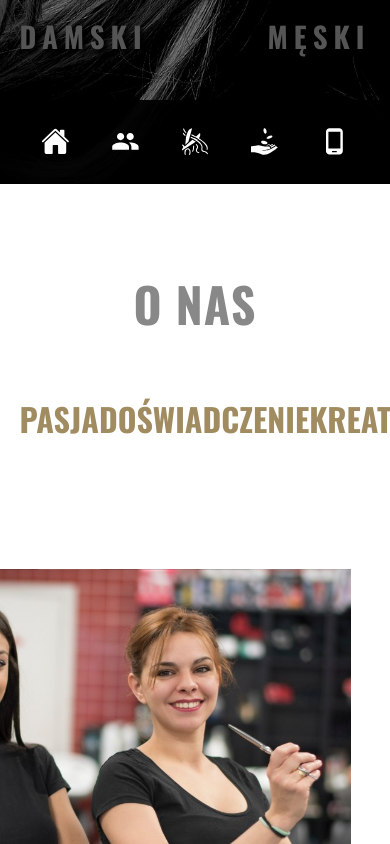
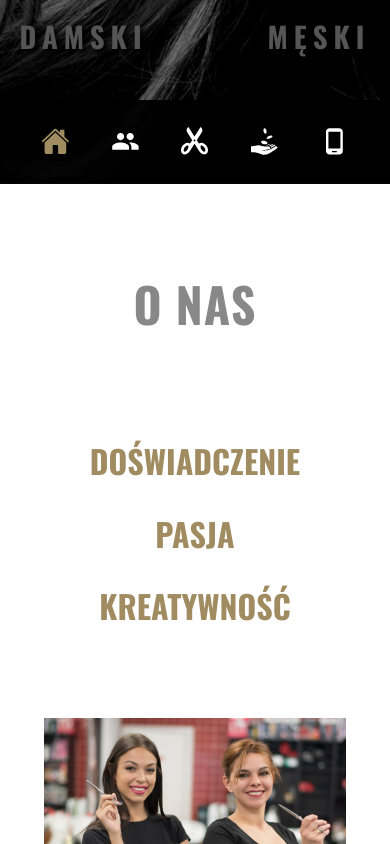
Before and after one commit to Dzarek/fryzjer-iwona, a React (Create React App) app: page / in a window 390 px wide. Shown: the part 660-1504 px from the top of the page. Built offline with nearby package versions, Linux system fonts and the light colour scheme; a web font is replaced by a local one.

Commit message:
mobile view

```diff
--- a/src/App.js
+++ b/src/App.js
@@ -7,7 +7,6 @@ import Home from "./pages/Home";
 import About from "./pages/About";
 import Services from "./pages/Services";
 import Prices from "./pages/Prices";
-import Reviews from "./pages/Reviews";
 import Contact from "./pages/Contact";
 
 function App() {
@@ -18,7 +17,6 @@ function App() {
       <About />
       <Services />
       <Prices />
-      {/* <Reviews /> */}
       <Contact />
       <Footer />
     </div>
--- a/src/components/Footer.js
+++ b/src/components/Footer.js
@@ -4,9 +4,13 @@ import styled from "styled-components";
 const Footer = () => {
   return (
     <Wrapper>
-      <p>
-        &copy; {new Date().getFullYear()} Salon Fryzjerski - Iwona Marzec.
-        Wszelkie prawa zastrzeżone.
+      <p className="desktopFooter">
+        &copy; 2010 - {new Date().getFullYear()} Salon Fryzjerski - Iwona
+        Marzec. Wszelkie prawa zastrzeżone.
+      </p>
+      <p className="mobileFooter">
+        &copy; 2010 - {new Date().getFullYear()} <br /> Salon Fryzjerski - Iwona
+        Marzec. Wszelkie prawa zastrzeżone.
       </p>
     </Wrapper>
   );
@@ -22,10 +26,23 @@ const Wrapper = styled.div`
   font-family: var(--titleFont);
   font-size: 1.3rem;
   color: #fff;
+  text-align: center;
+  .mobileFooter {
+    display: none;
+  }
+  .desktopFooter {
+    display: block;
+  }
   @media screen and (max-width: 800px) {
     margin-bottom: 10vh;
-    height: 12vh;
-    text-align: center;
+    height: 15vh;
+    font-size: 1.1rem;
+    .desktopFooter {
+      display: none;
+    }
+    .mobileFooter {
+      display: block;
+    }
   }
 `;
 
--- a/src/components/MyForm.js
+++ b/src/components/MyForm.js
@@ -199,7 +199,7 @@ class MyForm extends Component {
 
 const Wrapper = styled.div`
   form {
-    width: 35vw;
+    width: 40vw;
     display: flex;
     flex-direction: column;
     justify-content: space-between;
--- a/src/components/Navbar.js
+++ b/src/components/Navbar.js
@@ -5,7 +5,7 @@ import { animateScroll as scroll } from "react-scroll";
 
 import { BsFillArrowUpSquareFill } from "react-icons/bs";
 
-import { GiHairStrands } from "react-icons/gi";
+import { ImScissors } from "react-icons/im";
 import { GiReceiveMoney } from "react-icons/gi";
 import { MdPeople } from "react-icons/md";
 import { MdOutlinePhoneAndroid } from "react-icons/md";
@@ -50,6 +50,7 @@ const Navbar = () => {
               duration={1000}
               activeClass="active"
               spy={true}
+              offset={-90}
             >
               O nas
             </Link>
@@ -145,10 +146,10 @@ const Navbar = () => {
             duration={1000}
             activeClass="active"
             spy={true}
-            offset={30}
+            offset={-30}
             onClick={handleScroll}
           >
-            <GiHairStrands />
+            <ImScissors />
           </Link>
           <Link
             to="price"
--- a/src/components/OpenHours.js
+++ b/src/components/OpenHours.js
@@ -37,6 +37,7 @@ const Wrapper = styled.div`
   justify-content: space-between;
   align-items: center;
   padding: 5vh 5vw;
+
   .hoursLine {
     height: 80%;
     width: 2px;
@@ -79,6 +80,40 @@ const Wrapper = styled.div`
       }
     }
   }
+  @media screen and (max-width: 800px) {
+    flex-direction: column;
+    height: auto;
+    .hoursLine {
+      height: 2px;
+      width: 80vw;
+      margin: 5vh auto;
+    }
+    div {
+      width: 90vw;
+    }
+    .hoursLeft {
+      h2 {
+        font-size: 2rem;
+      }
+      svg {
+        font-size: 4rem;
+        margin-top: 3vh;
+      }
+    }
+    .hoursRight {
+      section {
+        width: 100%;
+        padding: 20px 0;
+        font-size: 1.1rem;
+        h3 {
+          font-size: 1.1rem;
+        }
+        p {
+          font-size: 1.1rem;
+        }
+      }
+    }
+  }
 `;
 
 export default OpenHours;
--- a/src/pages/About.js
+++ b/src/pages/About.js
@@ -13,13 +13,13 @@ const About = () => {
   return (
     <Wrapper id="aboutMe" className="page">
       <div className="hairFeatures">
-        <span>
+        <span data-aos="fade-down">
+          <h2>DOŚWIADCZENIE</h2>
+        </span>
+        <span data-aos="fade-out">
           <h2>PASJA</h2>
         </span>
-        <span>
-          <h2>DOŚWIADCZENIE</h2>
-        </span>
-        <span>
+        <span data-aos="fade-up">
           <h2>KREATYWNOŚĆ</h2>
         </span>
       </div>
@@ -46,8 +46,8 @@ const About = () => {
 const Wrapper = styled.div`
   margin: 15vh auto;
   @media screen and (max-width: 800px) {
-    padding: 15vh 0vw;
-    margin: 0 auto;
+    padding: 15vh 0vw 0;
+    margin: 0 auto 15vh;
   }
 
   .aboutContainer {
@@ -72,6 +72,11 @@ const Wrapper = styled.div`
     /* width: 70vw; */
     display: flex;
     margin-right: 10vw;
+    @media screen and (max-width: 800px) {
+      flex-direction: column-reverse;
+      margin-right: 0;
+      margin-top: -15vh;
+    }
     article {
       height: 65vh;
       width: 65vh;
@@ -90,6 +95,18 @@ const Wrapper = styled.div`
         font-size: 1.2rem;
         line-height: 1.7;
       }
+      @media screen and (max-width: 800px) {
+        width: 100vw;
+        height: auto;
+        padding-right: 0;
+        padding: 50px;
+        h3 {
+          margin-top: 5vh;
+        }
+        p {
+          text-align: justify;
+        }
+      }
     }
     .imgAbout {
       height: 65vh;
@@ -100,6 +117,12 @@ const Wrapper = styled.div`
       margin: -10vh auto 0 -5vw;
       border-left: 4px solid white;
       border-bottom: 4px solid white;
+      @media screen and (max-width: 800px) {
+        height: 80vw;
+        width: 80vw;
+        margin: 0vh auto -10vh;
+        border: 5px solid white;
+      }
     }
   }
   .hairFeatures {
@@ -123,13 +146,17 @@ const Wrapper = styled.div`
       }
     }
     @media screen and (max-width: 800px) {
-      width: 90vw;
+      width: 80vw;
       margin: 15vh auto 5vh;
+      align-items: center;
+      flex-direction: column;
       span {
         width: auto;
       }
-      h2:nth-of-type(1) {
-        margin-top: -5vh;
+
+      span:nth-of-type(2) {
+        margin-top: 3vh;
+        margin-bottom: 3vh;
       }
     }
   }
--- a/src/pages/Contact.js
+++ b/src/pages/Contact.js
@@ -17,7 +17,7 @@ const Contact = () => {
         <section className="myForm">
           <MyForm />
           <div className="contactFast">
-            <h3>lub zadzwoń</h3>
+            <h3>zadzwoń</h3>
             <section>
               <MdPhoneAndroid />
               <h5>789 194 123</h5>
@@ -50,6 +50,11 @@ const Wrapper = styled.div`
     top: 35%;
     transform: translateY(-50%) rotate(90deg);
     right: -8.5vw;
+    @media screen and (max-width: 800px) {
+      top: 10vh;
+      right: 50%;
+      transform: translateX(50%);
+    }
   }
   h3 {
     display: flex;
@@ -61,6 +66,10 @@ const Wrapper = styled.div`
     letter-spacing: 3px;
     margin-bottom: 10vh;
     margin-top: 5vh;
+    @media screen and (max-width: 800px) {
+      font-size: 2rem;
+      margin-top: 15vh;
+    }
   }
   .contactContainer {
     display: flex;
@@ -82,7 +91,7 @@ const Wrapper = styled.div`
     justify-content: space-between;
     align-items: flex-start;
     margin-right: 20vw;
-    width: 60vw;
+    width: 65vw;
     margin-left: 0vw;
     margin-bottom: 10vh;
     h3 {
@@ -94,14 +103,26 @@ const Wrapper = styled.div`
       font-size: 2rem;
       letter-spacing: 2px;
     }
+    @media screen and (max-width: 800px) {
+      width: 90vw;
+      margin-right: 0;
+      margin: 0 auto 10vh;
+      flex-direction: column-reverse;
+    }
   }
   .contactFast {
     display: flex;
     flex-direction: column;
     justify-content: center;
     align-items: center;
+    @media screen and (max-width: 800px) {
+      margin: 0 auto 10vh;
+    }
     h3 {
       margin-bottom: 10vh;
+      @media screen and (max-width: 800px) {
+        margin-bottom: 0vh;
+      }
     }
     section {
       display: flex;
@@ -137,6 +158,9 @@ const Wrapper = styled.div`
             transform: rotate(0deg);
           }
         }
+        @media screen and (max-width: 800px) {
+          margin-right: 5vw;
+        }
       }
       .icon {
         animation-delay: 2s;
--- a/src/pages/Home.js
+++ b/src/pages/Home.js
@@ -14,7 +14,7 @@ const Home = () => {
     Aos.init({ duration: 1000 });
   }, []);
   return (
-    <Wrapper>
+    <Wrapper id="home">
       <div className="header"></div>
       <div className="header-info">
         <Carousel
--- a/src/pages/Prices.js
+++ b/src/pages/Prices.js
@@ -69,12 +69,20 @@ const Wrapper = styled.div`
   background-attachment: fixed;
   min-height: 100vh;
   margin: 20vh auto 0;
-
+  @media screen and (max-width: 800px) {
+    margin: 10vh auto 0;
+    padding: 10vh 0;
+  }
   .titlePage {
     position: absolute;
     top: 50%;
     transform: translateY(-50%) rotate(-90deg);
     left: -6vw;
+    @media screen and (max-width: 800px) {
+      top: 10vh;
+      left: 50%;
+      transform: translateX(-50%);
+    }
   }
   .priceContainer {
     position: absolute;
@@ -85,6 +93,12 @@ const Wrapper = styled.div`
     flex-direction: column;
     color: #eee;
     text-shadow: 2px 2px 2px black;
+    @media screen and (max-width: 800px) {
+      margin-left: 0;
+      margin: 20vh auto 0;
+      width: 100vw;
+      position: relative;
+    }
     .categoryList {
       width: 100%;
       display: flex;
@@ -92,6 +106,11 @@ const Wrapper = styled.div`
       align-items: center;
       list-style: none;
       margin-bottom: 5vh;
+      @media screen and (max-width: 800px) {
+        flex-wrap: wrap;
+        margin: 0 auto 5vh;
+        width: 100vw;
+      }
       li {
         font-family: var(--menuFont);
         text-transform: uppercase;
@@ -106,6 +125,11 @@ const Wrapper = styled.div`
         padding-bottom: 4vh;
         :hover {
           color: #fff;
+        }
+        @media screen and (max-width: 800px) {
+          font-size: 1.7rem;
+          width: 50%;
+          padding: 3vh 5%;
         }
       }
       .activeItem {
@@ -123,6 +147,7 @@ const Wrapper = styled.div`
       flex-wrap: wrap;
       justify-content: space-between;
       align-items: center;
+
       li {
         width: 45%;
         display: flex;
@@ -131,6 +156,12 @@ const Wrapper = styled.div`
         font-size: 1.6rem;
         margin-top: 4vh;
         color: #fff;
+        @media screen and (max-width: 800px) {
+          width: 90%;
+          margin: 0vh auto;
+          margin-top: 4vh;
+          font-size: 1.2rem;
+        }
         span {
           color: var(--secondaryColor);
         }
--- a/src/pages/Reviews.js
+++ /dev/null
@@ -1,7 +0,0 @@
-import React from "react";
-
-const Reviews = () => {
-  return <div id="google-reviews"></div>;
-};
-
-export default Reviews;
--- a/src/pages/Services.js
+++ b/src/pages/Services.js
@@ -34,6 +34,11 @@ const Wrapper = styled.div`
     position: absolute;
     top: 30vh;
     right: -5vw;
+    @media screen and (max-width: 800px) {
+      top: 0vh;
+      right: 50%;
+      transform: translateX(50%);
+    }
   }
   .servicesContainer {
     margin-left: 8vw;
@@ -43,6 +48,14 @@ const Wrapper = styled.div`
     grid-template-rows: 1fr 1fr;
     column-gap: 5vw;
     row-gap: 5vh;
+    @media screen and (max-width: 800px) {
+      margin-left: 0;
+      margin: 15vh auto 0vh;
+      width: 80vw;
+      grid-template-columns: 1fr;
+      row-gap: 5vh;
+      /* grid-template-rows: 1fr 1fr; */
+    }
     article {
       display: flex;
       flex-direction: column;
@@ -51,6 +64,15 @@ const Wrapper = styled.div`
       width: 100%;
       position: relative;
       overflow: hidden;
+      @media screen and (max-width: 800px) {
+        min-height: 40vh;
+        height: auto;
+        border-bottom: 1px solid black;
+        padding-bottom: 5vh;
+        :nth-last-of-type(1) {
+          border-bottom: none;
+        }
+      }
       img {
         width: 40%;
         max-width: 120px;
```
